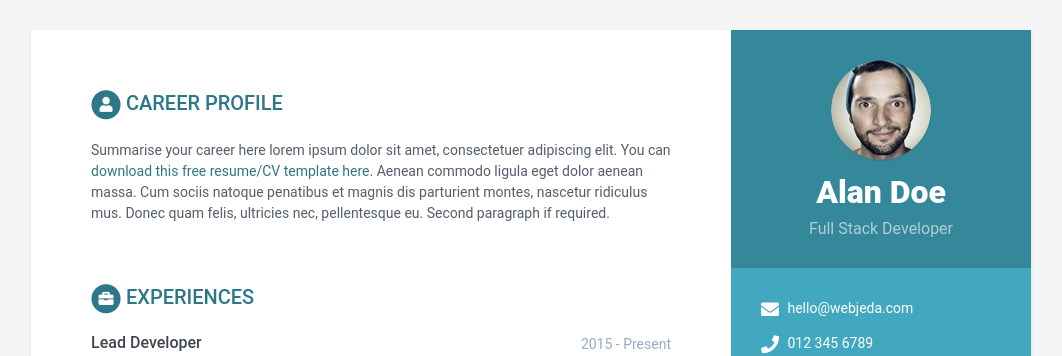
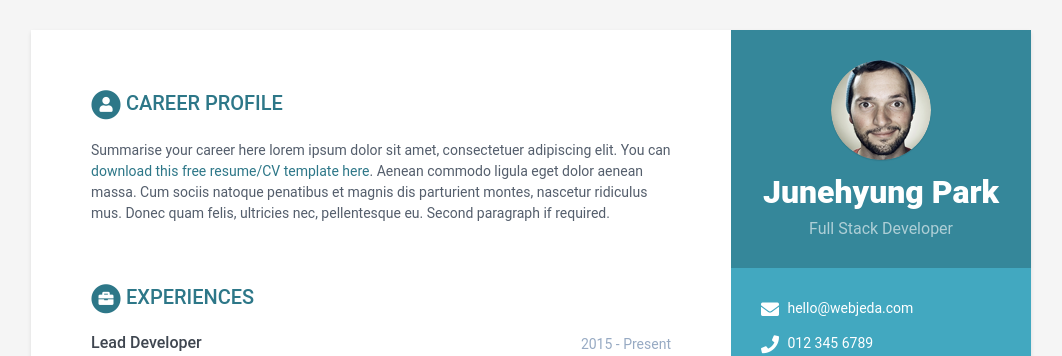
Before and after one commit to josephlaw22/josephlaw22.github.io, a Jekyll site: the page built from index.html, in a window 1280 px wide. Shown: the top 356 px of the page, without its empty margins (109-1171 px from the left). Built offline with Jekyll 4.4.1, drawn with Linux system fonts in a browser that asks for light colours.

Commit message:
sidebar edit

```diff
--- a/_data/data.yml
+++ b/_data/data.yml
@@ -7,7 +7,7 @@ sidebar:
     education: True # set to False if you want education in main section instead of in sidebar
 
     # Profile information
-    name: Alan Doe
+    name: Junehyung Park
     tagline: Full Stack Developer
     avatar: profile.png  #place a 100x100 picture inside /assets/images/ folder and provide the name of the file below
 
```
Also changed, not shown: 1 other file.
